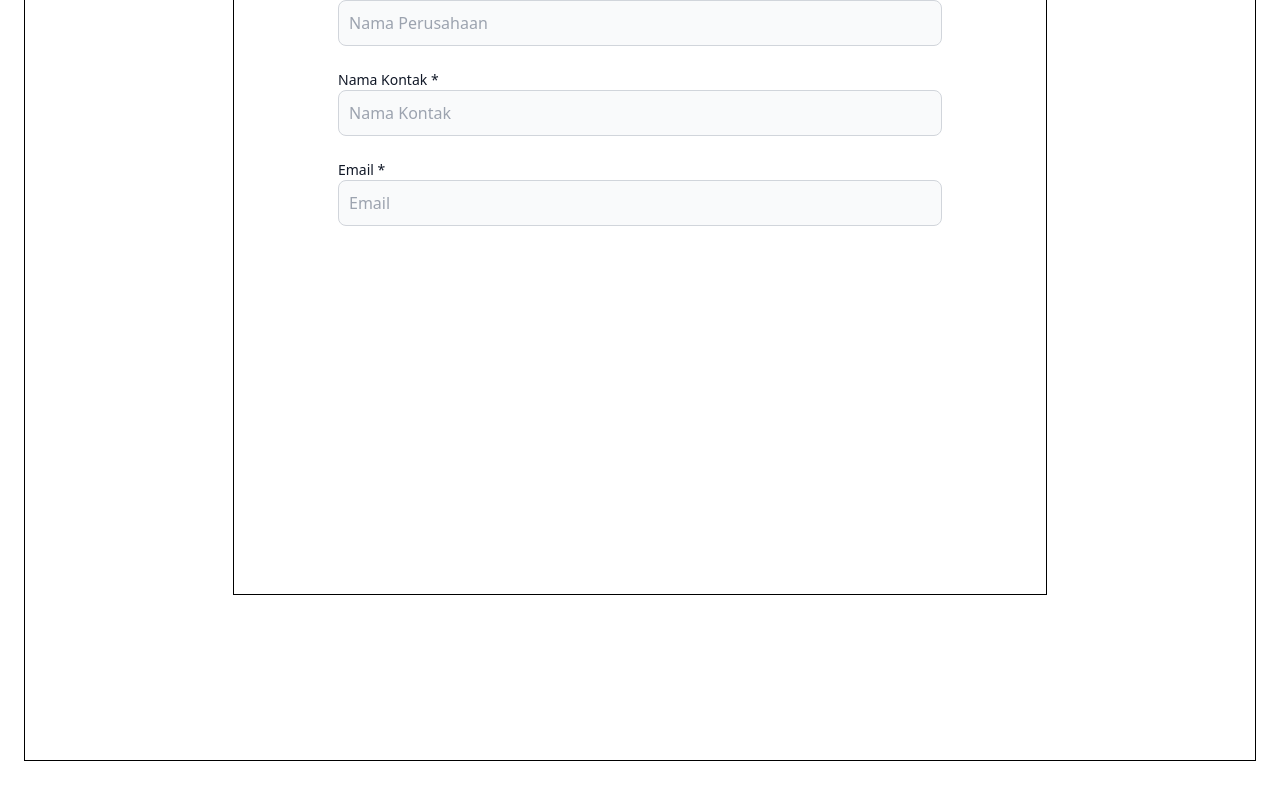
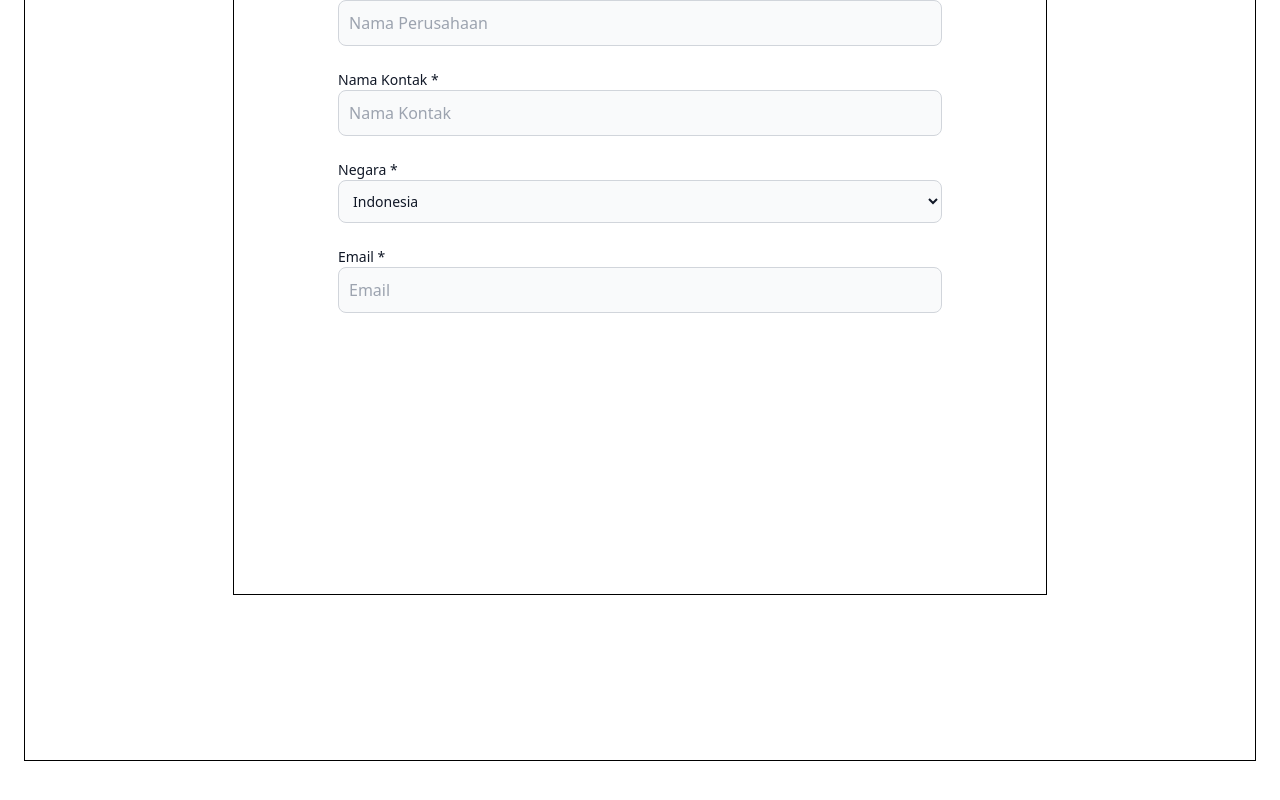
Before and after one commit to rey5kusuma/website-kedua, a Next.js app: page /affiliate in a window 1280 px wide. Shown: the part 919-1719 px from the top of the page. Built offline with nearby package versions, Linux system fonts and the light colour scheme.

Commit message:
1 file modified

```diff
--- a/pages/affiliate.js
+++ b/pages/affiliate.js
@@ -66,6 +66,20 @@ export default function Affiliate() {
                   />
                 </div>
                 <div className="mt-6">
+                  <label for="countries" class="block text-sm text-gray-900">
+                    Negara *
+                  </label>
+                  <select
+                    id="countries"
+                    class="bg-gray-50 border border-gray-300 text-gray-900 text-sm rounded-lg block w-full p-2.5 sm:tex-lg"
+                  >
+                    <option>Indonesia</option>
+                    <option>Canada</option>
+                    <option>France</option>
+                    <option>Germany</option>
+                  </select>
+                </div>
+                <div className="mt-6">
                   <label
                     for="small-input"
                     className="block text-sm text-gray-900"
```
